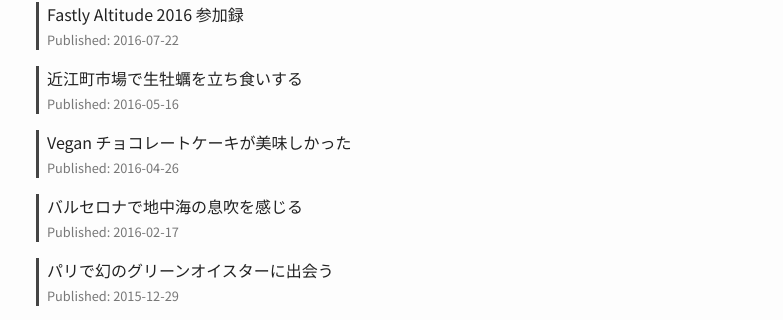
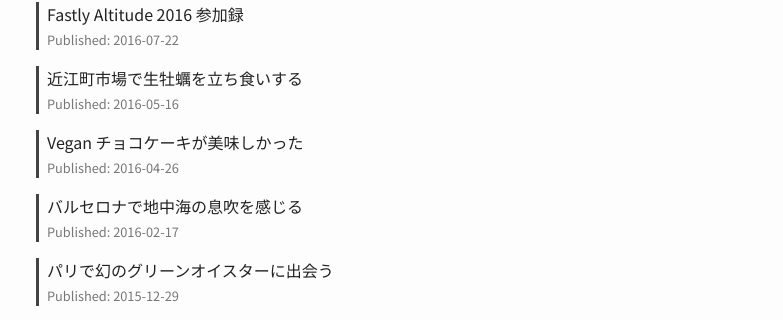
Before and after one commit to toru/ep.torumk.com, a Jekyll site: the page built from _pages/index.html, in a window 1280 px wide. Shown: the part 679-999 px from the top of the page, without its empty margins (248-1031 px from the left). Built offline with Jekyll 4.4.1, drawn with Linux system fonts in a browser that asks for light colours.

Commit message:
posts: abbreviate chocolate in the post title
The title is too long for small screens.

```diff
--- a/_posts/2016-04-26-vegan-chocolate-cake.md
+++ b/_posts/2016-04-26-vegan-chocolate-cake.md
@@ -1,5 +1,5 @@
 ---
-title: Vegan チョコレートケーキが美味しかった
+title: Vegan チョコケーキが美味しかった
 titlesuffix: true
 permalink: /vegan-chocolate-cake
 tags: vegan
```
